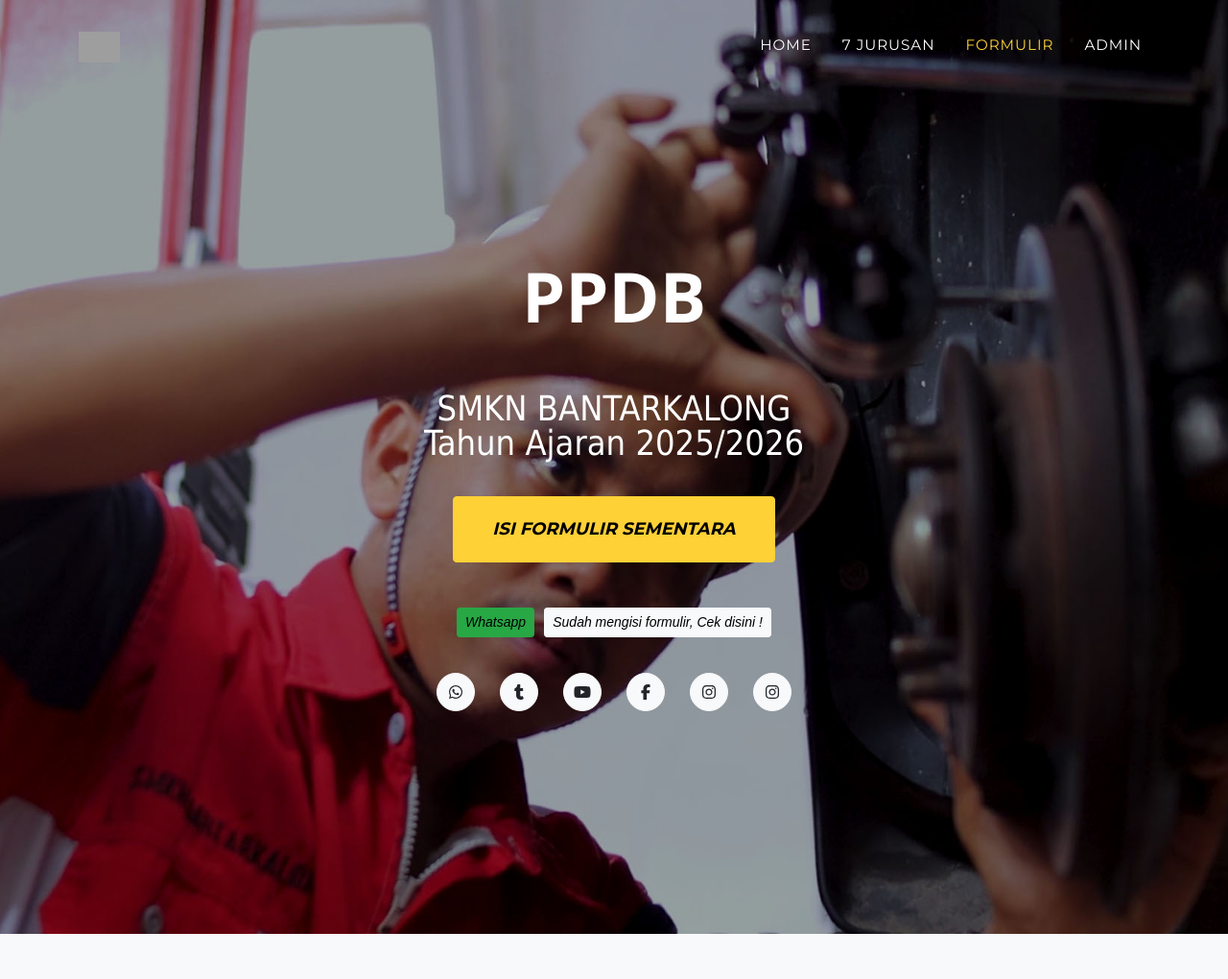
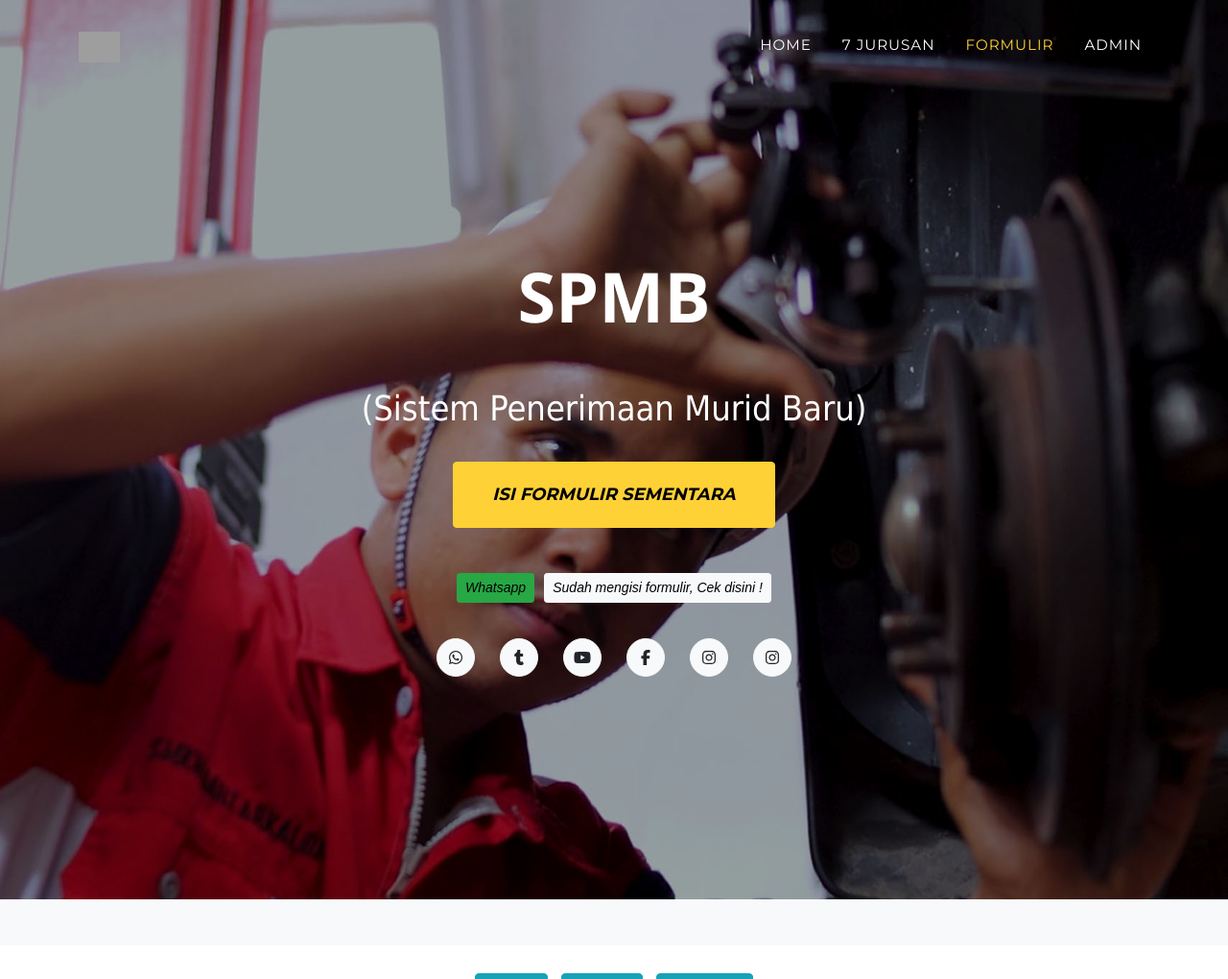
Before and after one commit to mutaali/ppdb2025, a PHP site: page / in a window 1280 px wide. Shown: the top 1020 px of the page at 96% size. Run offline with PHP 8.4, Linux system fonts and the light colour scheme; data comes from the database, SQL or seed files in the repository; both versions use the stored data as it was after the commit; some web fonts are replaced; grey boxes are pictures that could not be loaded.

```diff
--- a/index.php
+++ b/index.php
@@ -1,5 +1,6 @@
 <?php
 ob_start(); // Aktifkan output buffering
+date_default_timezone_set('Asia/Jakarta');
 /**
 * Note: This file may contain artifacts of previous malicious infection.
 * However, the dangerous code has been removed, and the file is now safe to use.
@@ -12,7 +13,7 @@ ob_start(); // Aktifkan output buffering
         <meta name="viewport" content="width=device-width, initial-scale=1, shrink-to-fit=no" />
         <meta name="description" content="" />
         <meta name="author" content="" />
-        <title>PPDB SMKN BANTARKALONG</title>
+        <title>SPMB SMKN BANTARKALONG</title>
         <link rel="icon" type="image/x-icon" href="assets/img/favicon.ico" />
         <!-- Font Awesome icons (free version)-->
         <!-- <script src="https://use.fontawesome.com/releases/v5.12.1/js/all.js" crossorigin="anonymous"></script> -->
@@ -49,10 +50,12 @@ ob_start(); // Aktifkan output buffering
             <div class="container">
                 <div class="masthead-subheading">
                     <div class="masthead-heading text-uppercase" style="font-family: 'Segoe UI'; font-style: normal">
-                        PPDB</div>
+                        SPMB
+                    </div>
                     <div class="masthead-subheading" style="font-family: Tahoma; font-style: normal">
-                        SMKN BANTARKALONG<br>
-                        Tahun Ajaran 2025/2026
+                        (Sistem Penerimaan Murid Baru)<br>
+                        <!-- SMKN BANTARKALONG<br> -->
+                        <!-- Tahun Ajaran 2025/2026 -->
                     </div>
                     <a class="btn btn-primary btn-xl text-uppercase js-scroll-trigger"
                     href="#contact" style="margin: 5px; color: black;">ISI FORMULIR SEMENTARA</a>
@@ -543,7 +546,7 @@ if ($_SERVER['REQUEST_METHOD'] === 'POST' && isset($_POST['kirim'])) {
         <section class="py-4" id="kuota">
             <div class="container">
                     <div class="text-center">
-                        <h4 class="section-heading text-uppercase">Kuota PPDB <br>SMKN Bantarkalong <br>
+                        <h4 class="section-heading text-uppercase">Kuota SPMB <br>SMKN Bantarkalong <br>
                         TAHUN AJARAN 2025/2026</h4>
                         <table class="table">
                             <tr>
@@ -570,7 +573,7 @@ if ($_SERVER['REQUEST_METHOD'] === 'POST' && isset($_POST['kirim'])) {
                             </tr>
                             <tr>
                                 <td>3</td>
-                                <td><b>TO (TRK & TSM)</b></td>
+                                <td><b>TO (TKR & TSM)</b></td>
                                 <!-- <td>4</td> -->
                                 <td>216</td>
                             </tr>
@@ -1122,7 +1125,7 @@ if ($_SERVER['REQUEST_METHOD'] === 'POST' && isset($_POST['kirim'])) {
                                     <!-- Detail Data -->
                                     <h3 class="text-uppercase">Data Berhasil Disimpan</h3>
                                     <p class="item-intro text-muted" style="text-align:left">Ini adalah data formulir sementara, <br>
-                                    selanjutnya peserta wajib daftar kembali pada website <b><a href="https://dev-portal.ppdb.jabarprov.go.id/" target="_blank">ppdb.jabarprov.go.id</a></b>,<br>
+                                    selanjutnya peserta wajib daftar kembali pada website <b><a href="https://spmb.jabarprov.go.id/" target="_blank">spmb.jabarprov.go.id</a></b>,<br>
                                     yang memang saat ini belum dibuka. Data formulir sementara ini bermanfaat bagi peserta,
                                     dimana admin akan lebih mudah memberikan informasi dan membantu proses pendaftaran selanjutnya (ppdb.jabarprov.go.id). </p>
                                     <table class="table table-bordered">
```
Also changed, not shown: admin/db.php (added, +8 -0 lines), admin/edit.php (+1 -7 lines), admin/hapus.php (+1 -7 lines), admin/index.php (+1 -7 lines), admin/tambah.php (+1 -7 lines), ppdb2025.db.
